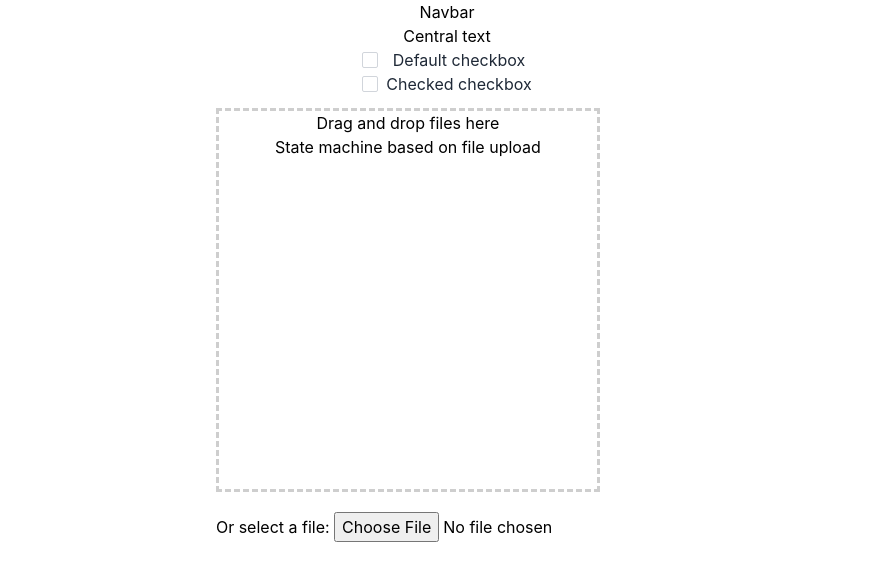
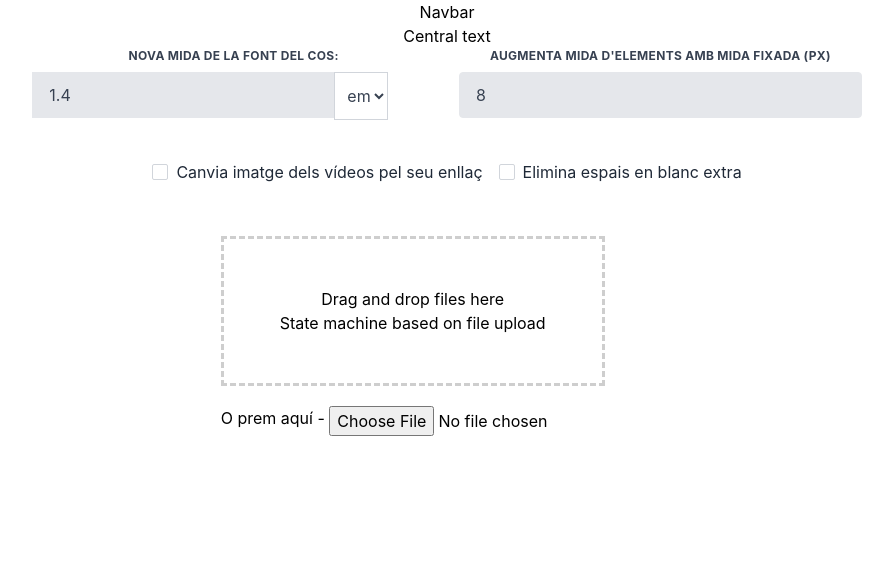
Before and after one commit to ramonVD/webhtml2pdf, a React (Create React App) app: page / in a window 1280 px wide. Shown: the top 580 px of the page, without its empty margins (193-1086 px from the left). Built offline with nearby package versions, Linux system fonts and the light colour scheme.

Commit message:
States fixed, better options UI
Fixed states so that they work logically (still need additions),
improved css.

Started work on implementing the UI for choosing the options that will
be applied when modifying the html before printing.

```diff
--- a/src/components/contentframe/contentFrame.js
+++ b/src/components/contentframe/contentFrame.js
@@ -5,6 +5,7 @@ AND PRINTS ITS CONTENTS AFTER LOADING IT.*/
 const ContentFrame = (props) => {
 
 const {iframeContent} = props || "";
+const {handleStateChange} = props || function() {};
 const ifID = "ifContentLoader";
 
   useEffect(() => {
@@ -29,6 +30,7 @@ const ifID = "ifContentLoader";
     const handleLoad = (event) => {
       if (event.target.srcdoc !== "") {
         printIFContents(ifID);
+        handleStateChange("SUCCESS");
       }
     }
 
@@ -41,7 +43,7 @@ const ifID = "ifContentLoader";
 
 
 return (
-    <iframe src="" className=""
+    <iframe src="" className="hidden"
     title="Hidden Content Loader" name="HCl" id={ifID}
     srcDoc={iframeContent}></iframe>
 )
--- a/src/components/draganddrop/drag-and-drop.js
+++ b/src/components/draganddrop/drag-and-drop.js
@@ -1,10 +1,10 @@
 /*Adapted from:
  https://codesandbox.io/s/github/dineshselvantdm/drag-drop-file-upload-react-hooks?file=/utils/drag-drop.js*/
-import React, { useState, useRef, useEffect } from "react";
+import React, { useState, useRef } from "react";
 import { fileValidator, preventBrowserDefaults } from "./draganddroputils";
 import ContentFrame from "../contentframe/contentFrame";
 
-const DragAndDrop = ({ processDrop, children, config }) => {
+const DragAndDrop = ({ processDrop, children, config, handleStateChange }) => {
   let [dragOverlay, setDragOverlay] = useState(false);
   const [data, setData] = useState("");
   const [error, setError] = useState(false);
@@ -49,10 +49,12 @@ const DragAndDrop = ({ processDrop, children, config }) => {
 
   const handleSelectFile = (e)=> {
       const file = [e.target.files[0]];
+      setError(false);
       fileReader(file);
   }
 
   const fileReader = files => {
+    setData("");
     const reader = new FileReader();
     reader.readAsText(files[0]);
     reader.onload = loadEvt => {
@@ -63,10 +65,10 @@ const DragAndDrop = ({ processDrop, children, config }) => {
 
   const dragOverlayClass = dragOverlay ? "border-red-800 bg-grey-500" : "";
   return (
-    <div>
+    <div className="flex justify-center flex-col">
       {error && <p className="text-red-800">{error}</p>}
       <div
-        className={`h-96 w-96 basis-full mb-5 ${dragOverlayClass}`}
+        className={`h-96 w-96 basis-full mb-5 py-12 ${dragOverlayClass}`}
         style={{border: "dashed rgb(206, 206, 206) 3px"}}
         onDragEnter={handleDragIn}
         onDragLeave={handleDragOut}
@@ -77,17 +79,25 @@ const DragAndDrop = ({ processDrop, children, config }) => {
         {children}
 
         <div className="button-wrapper">
-          {data &&
-          <button className="bg-green-800 text-black-800 p-4"
-          onClick={() => setData(false)}>Remove</button>
+          {data !== "" &&
+          <button className="bg-green-800 text-black-800 p-4 z-50"
+          onClick={(e) => {
+            setData("");
+            handleStateChange("INIT");
+            e.preventDefault();
+            e.stopPropagation();}}>
+            Remove</button>
           }
         </div>
       </div>
-      <label htmlFor="fileAccept">Or select a file:&nbsp;</label>
+      <div className="flex">
+        <label htmlFor="fileAccept">O prem aquí -&nbsp;</label>
           <input type="file" name="fileAccept"
           accept=".html" multiple={false} ref={clickInputRef}
           onChange={handleSelectFile} />
-      <ContentFrame iframeContent={data} />
+      <ContentFrame iframeContent={data}
+      handleStateChange={handleStateChange} />
+      </div>
     </div>
   );
 };
--- a/src/components/draganddrop/file-uploader.js
+++ b/src/components/draganddrop/file-uploader.js
@@ -16,10 +16,21 @@ const FILE_UPLOADER_STATE = {
   FAILURE: "FAILURE"
 };
 
+const FILE_UPLOADER_STATE_JSX = {
+  INIT: <>
+        <div>Drag and drop files here</div>
+        <div>State machine based on file upload</div>
+        </>,
+  PROCESSING: <>on it</>,
+  SUCCESS: <div className="pb-3">done, press here again to re-print</div>,
+  FAILURE: <>fk</>
+}
+
 const FileUploader = () => {
-  const [loaderState, setLoaderState] = useState(FILE_UPLOADER_STATE.INIT);
   /*All this should go to a separate function in processHTML.js or w/e*/
+  const [loaderState, setLoaderState] = useState(FILE_UPLOADER_STATE.INIT)
   const processDrop = HTMLString => {
+    setLoaderState("PROCESSING");
     /*Validate that its a real html file*/
     const validHTML = validateHTMLString(HTMLString);
     if (validHTML === "") { return; }
@@ -39,29 +50,13 @@ const FileUploader = () => {
     Send pdf to user.*/
   };
 
+
+
   return (
-    <>
-      {loaderState === FILE_UPLOADER_STATE.INIT && (
-        <DragAndDrop processDrop={processDrop} config={config}>
-          <div>Drag and drop files here</div>
-          <div>State machine based on file upload</div>
+        <DragAndDrop processDrop={processDrop} config={config}
+        handleStateChange={setLoaderState}>
+          {FILE_UPLOADER_STATE_JSX[loaderState]}
         </DragAndDrop>
-      )}
-      {loaderState === FILE_UPLOADER_STATE.PROCESSING && (
-        <div className="h-96 w-96 d-inline-block"
-        style={{border: "dashed rgb(206, 206, 206) 3px"}}>Processing...</div>
-      )}
-      {loaderState === FILE_UPLOADER_STATE.SUCCESS && (
-        <div className="h-96 w-96 d-inline-block"
-        style={{border: "dashed rgb(206, 206, 206) 3px"}}>File Upload done!</div>
-      )}
-      {loaderState === FILE_UPLOADER_STATE.FAILURE && (
-        <div className="h-96 w-96 d-inline-block"
-        style={{border: "dashed rgb(206, 206, 206) 3px"}}>
-          File Upload failed. Please try again!
-        </div>
-      )}
-    </>
   );
 };
 
--- a/src/components/editHTML.js
+++ b/src/components/editHTML.js
@@ -3,7 +3,7 @@ Changes to apply to an html document before the choice to print it as a pdf
 document is displayed.
 */
 
-export function editHTML(document) {
+export function editHTML(document, options) {
     /*Per defecte aplica padding i margin i assigna un color a la vora inferior
       de cada tab-pane (excepte l'últim) dins un element amb "pestanyes". Canviar aquí.*/
     const openedTabsCSS = {
@@ -12,9 +12,9 @@ export function editHTML(document) {
       VORA_INFERIOR_TABS: "2px solid black"
     }
     //Canviar la nova mida de la font a conveniencia
-    const MIDA_FONT = "1.2em";
+    const MIDA_FONT = "1.4em";
     //Augmenta la mida de lletra amb mida fixa, p.ex 16px -> 20px
-    const AUGMENTAR_MIDA_FONT_PX = 4;
+    const AUGMENTAR_MIDA_FONT_PX = 8;
 
     //Increase body font size
     document.getElementsByTagName("body")[0].style.fontSize = MIDA_FONT;
@@ -22,7 +22,7 @@ export function editHTML(document) {
     openAllCollapsablesAndTabs(document, openedTabsCSS);
 
     //Increase font size of elements with a defined font-size in px too.
-    increaseElementsFontSize(FindByStyleAttr("fontSize"), AUGMENTAR_MIDA_FONT_PX);
+    increaseElementsFontSize(FindByStyleAttr(document, "fontSize"), AUGMENTAR_MIDA_FONT_PX);
 
     replaceVideosWithLink(document);
 
@@ -55,7 +55,7 @@ export function editHTML(document) {
   }
 
 
-  function FindByStyleAttr(attribute) {
+  function FindByStyleAttr(document, attribute) {
     var All = document.getElementsByTagName("*");
     const foundElements = [];
     for (var i = 0; i < All.length; i++) {
--- a/src/components/optionsList/optionsbox.js
+++ b/src/components/optionsList/optionsbox.js
@@ -1,20 +1,77 @@
+import React, { useState } from "react";
 /*Options for parsing the html elements, only structure so far*/
 
+/*DEFAULTS:*/
+const defaultOptions = {
+    MIDA_FONT: "1.4",
+    MIDA_FONT_UNITS: "em",
+    AUGMENTAR_MIDA_FONT_PX: 8,
+    PADDING_INFERIOR_TABS: 10,
+    MARGIN_INFERIOR_TABS: 15,
+    VORA_INFERIOR_TABS: "2px solid black"
+}
+
 const Optionsbox = () => {
+    const [bodyFontSize, setBodyFontSize] = useState(defaultOptions.MIDA_FONT);
+
     return (
-    <div className="flex justify-center">
-        <div>
-            <div className="form-check">
-                <input className="form-check-input appearance-none h-4 w-4 border border-gray-300 rounded-sm bg-white checked:bg-blue-600 checked:border-blue-600 focus:outline-none transition duration-200 mt-1 align-top bg-no-repeat bg-center bg-contain float-left mr-2 cursor-pointer" type="checkbox" value="a" id="flexCheckDefault1" />
-                <label className="form-check-label inline-block text-gray-800" htmlFor="flexCheckDefault">
-                Default checkbox
+        <div className="">
+        <div className="flex mb-4 w-full justify-center">
+            <div className="w-full md:w-1/3 px-3 mb-6 md:mb-0">
+                <label className="block uppercase tracking-wide text-gray-700 text-xs font-bold mb-2"
+                htmlFor="grid-zip">
+                Nova mida de la font del cos:
                 </label>
+                <div className="flex mb-4 h-12">
+                    <div className="w-3/4">
+                        <input className="appearance-none block w-full bg-gray-200 text-gray-700 border border-gray-200 py-3 px-4 leading-tight focus:outline-none focus:bg-white focus:border-gray-500"
+                type="text" value={bodyFontSize} placeholder="1.2" readOnly/>
+                        </div>
+                        <div className="">
+                            <div className="mb-3">
+                                <select className="form-select mb-2
+                                block
+                                w-full
+                                pl-2
+                                py-3
+                                text-l
+                                font-normal
+                                text-gray-700
+                                bg-white bg-clip-padding bg-no-repeat
+                                border border-solid border-gray-300
+                                transition
+                                ease-in-out
+                                m-0
+                                focus:text-gray-700 focus:bg-white focus:border-blue-600 focus:outline-none"
+                                aria-label=".form-select-lg example">
+                                    <option value="em" defaultValue>em</option>
+                                    <option value="px">px</option>
+                                </select>
+                            </div>
+                    </div>
+                </div>
             </div>
-            <div className="form-check">
-                <input className="form-check-input appearance-none h-4 w-4 border border-gray-300 rounded-sm bg-white checked:bg-blue-600 checked:border-blue-600 focus:outline-none transition duration-200 mt-1 align-top bg-no-repeat bg-center bg-contain float-left mr-2 cursor-pointer" type="checkbox" value="" id="flexCheckDefault2"  />
-                <label className="form-check-label inline-block text-gray-800" htmlFor="flexCheckChecked">
-                Checked checkbox
+            <div className="w-full md:w-1/3 px-3 mb-6 md:mb-0">
+                <label className="block uppercase tracking-wide text-gray-700 text-xs font-bold mb-2"
+                 htmlFor="grid-zip">
+                Augmenta mida d'elements amb mida fixada (px)
                 </label>
+                <input className="appearance-none block w-full bg-gray-200 text-gray-700 border border-gray-200 rounded py-3 px-4 leading-tight focus:outline-none focus:bg-white focus:border-gray-500"
+                id="grid-zip" type="text" value={defaultOptions.AUGMENTAR_MIDA_FONT_PX} readOnly/>
+            </div>
+        </div>
+        <div className="flex mb-4 w-full justify-center">
+            <div className="flex mb-4 p-2">
+                    <input className="form-check-input appearance-none h-4 w-4 border border-gray-300 rounded-sm bg-white checked:bg-blue-600 checked:border-blue-600 focus:outline-none transition duration-200 mt-1 align-top bg-no-repeat bg-center bg-contain float-left mr-2 cursor-pointer" type="checkbox" value="" id="flexCheckDefault2"  />
+                    <label className="form-check-label inline-block text-gray-800" htmlFor="flexCheckChecked">
+                    Canvia imatge dels vídeos pel seu enllaç
+                    </label>
+            </div>
+            <div className="flex mb-4 p-2">
+                    <input className="form-check-input appearance-none h-4 w-4 border border-gray-300 rounded-sm bg-white checked:bg-blue-600 checked:border-blue-600 focus:outline-none transition duration-200 mt-1 align-top bg-no-repeat bg-center bg-contain float-left mr-2 cursor-pointer" type="checkbox" value="" id="flexCheckDefault2"  />
+                    <label className="form-check-label inline-block text-gray-800" htmlFor="flexCheckChecked">
+                    Elimina espais en blanc extra
+                    </label>
             </div>
         </div>
     </div>
```
